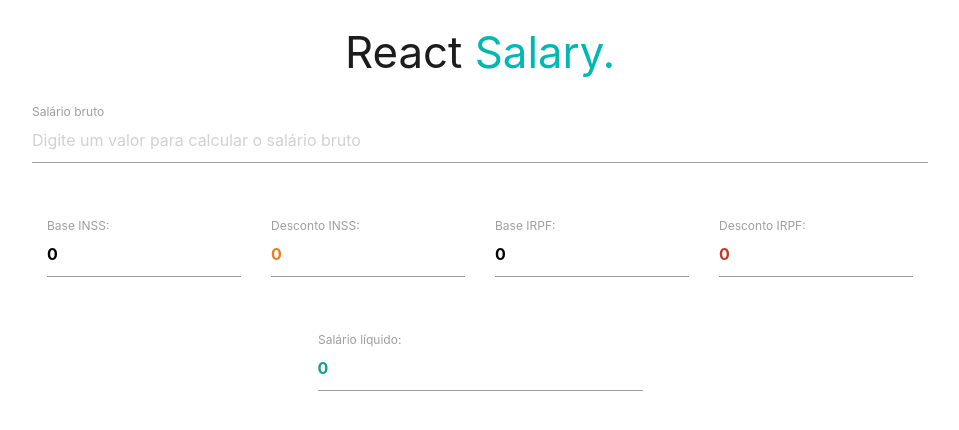
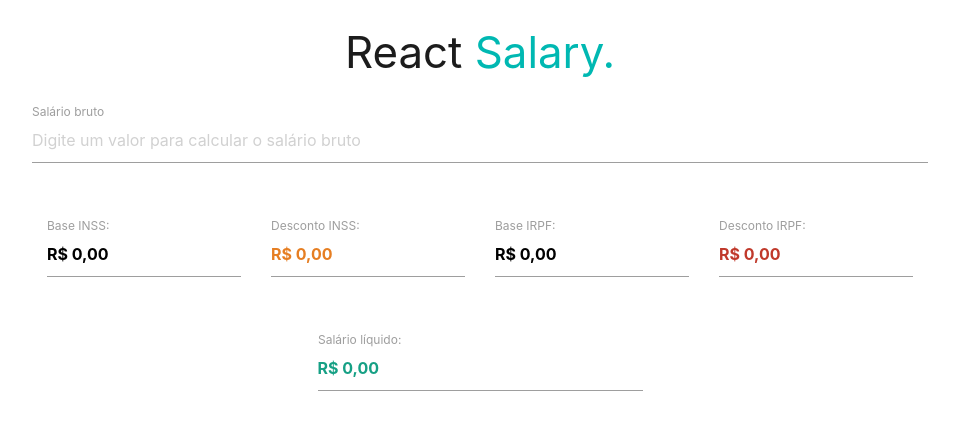
Before and after one commit to joao-pedro213/React-Salary, a React (Create React App) app: page / in a window 1280 px wide. Shown: the top 430 px of the page, without its empty margins (160-1119 px from the left). Built offline with nearby package versions, Linux system fonts and the light colour scheme.

Commit message:
Formatando os valores monetários com Intl.

```diff
--- a/src/App.js
+++ b/src/App.js
@@ -3,6 +3,7 @@ import Header from './components/header/Header';
 import SalaryInput from './components/salaryInput/SalaryInput';
 import ReadOnlyInput from './components/readOnlyInput/ReadOnlyInput';
 import { calculateSalaryFrom } from './controller/salaryController.js';
+import { numberFormat } from './helpers/numberFormat.js';
 
 export default class App extends Component {
   constructor() {
@@ -48,28 +49,31 @@ export default class App extends Component {
     return (
       <div className="container">
         <Header />
-        <SalaryInput
-          inputValue={fullSalary}
-          onChangeInput={this.handleInputChangeValue}
-        />
+        <SalaryInput onChangeInput={this.handleInputChangeValue} />
         <div style={styles.flexRow}>
-          <ReadOnlyInput value={baseINSS} inputLabel={'Base INSS:'} />
+          <ReadOnlyInput
+            value={numberFormat(baseINSS)}
+            inputLabel={'Base INSS:'}
+          />
           <ReadOnlyInput
             textColor={'#e67e22'}
-            value={discountINSS}
+            value={numberFormat(discountINSS)}
             inputLabel={'Desconto INSS:'}
           />
-          <ReadOnlyInput value={baseIRPF} inputLabel={'Base IRPF:'} />
+          <ReadOnlyInput
+            value={numberFormat(baseIRPF)}
+            inputLabel={'Base IRPF:'}
+          />
           <ReadOnlyInput
             textColor={'#c0392b'}
-            value={discountIRPF}
+            value={numberFormat(discountIRPF)}
             inputLabel={'Desconto IRPF:'}
           />
         </div>
         <div style={styles.flexRow}>
           <ReadOnlyInput
             textColor={'#16a085'}
-            value={netSalary}
+            value={numberFormat(netSalary)}
             inputLabel={'Salário líquido:'}
           />
         </div>
--- /dev/null
+++ b/src/helpers/numberFormat.js
@@ -0,0 +1,10 @@
+const formatter = Intl.NumberFormat('pt-BR', {
+  style: 'currency',
+  currency: 'BRL',
+});
+
+function numberFormat(number) {
+  return formatter.format(number);
+}
+
+export { numberFormat };
```
